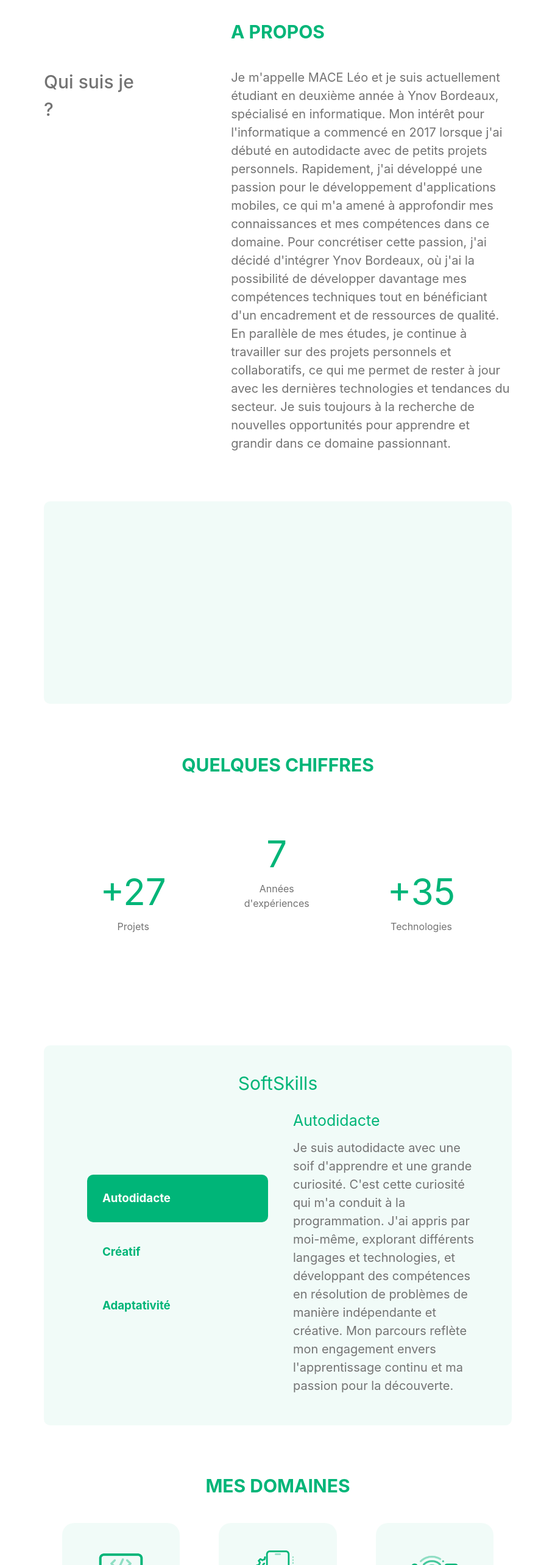
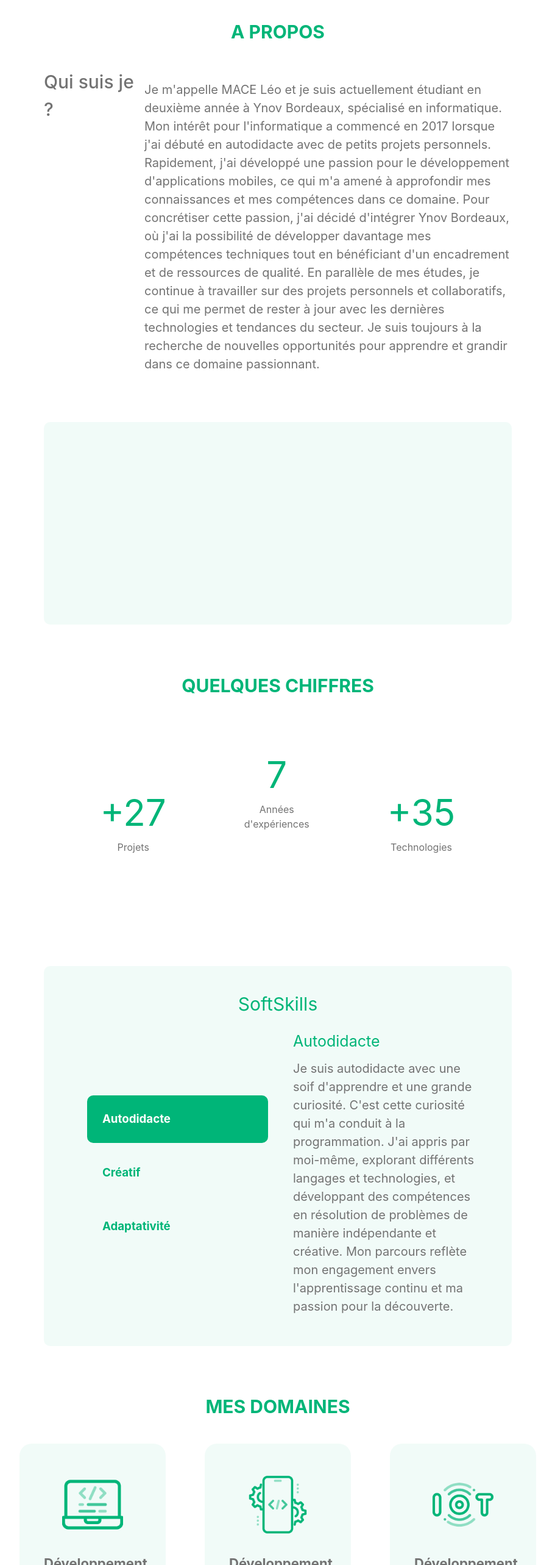
Before and after one commit to LeoMa33/Portfolio, a Vue app: page / in a window 1280 px wide. Shown: the part 1100-3666 px from the top of the page at 61% size, without its empty margins (184-1095 px from the left). Built offline with nearby package versions, Linux system fonts and the light colour scheme.

Commit message:
Start responsive

```diff
--- a/src/components/Footer.vue
+++ b/src/components/Footer.vue
@@ -40,11 +40,6 @@ import IconTexteHover from './IconTexteHover.vue'
     flex-grow: 1;
 }
 
-li img {
-    aspect-ratio: 1/1;
-    width: 2dvw;
-}
-
 .footer p {
     color: var(--light);
 }
--- a/src/components/IconTexteHover.vue
+++ b/src/components/IconTexteHover.vue
@@ -14,6 +14,7 @@ const props = defineProps(['link', 'icon', 'text']);
 img {
     aspect-ratio: 1/1;
     width: 2dvw;
+    min-width: 30px;
 }
 
 a {
--- a/src/components/sections/SectionChiffre.vue
+++ b/src/components/sections/SectionChiffre.vue
@@ -35,15 +35,22 @@ section {
     display: flex;
     flex-direction: row;
     align-items: center;
+    flex-wrap: wrap;
     justify-content: center;
     width: 60dvw;
     height: 40dvh;
     gap: 10dvw;
 }
 
-.container .chiffre:nth-child(2){
-    margin-bottom: 100px;
+
+@media (min-width: 750px){
+
+    .container .chiffre:nth-child(2){
+        margin-bottom: 100px;
+    }
+
 }
+
 
 .chiffre {
     display: flex;
--- a/src/components/sections/SectionDomaines.vue
+++ b/src/components/sections/SectionDomaines.vue
@@ -40,16 +40,17 @@ const title = "MES DOMAINES"
 .list {
     display: flex;
     flex-direction: row;
+    flex-wrap: wrap;
     justify-content: center;
     gap: 5dvw;
 }
 .domaine {
     display: flex;
     flex-direction: column;
-    /*background-color: #c9c9c91e;*/
     background-color: #00b5790e;
     aspect-ratio: 3/4;
     width: 12dvw;
+    min-width: 200px;
     align-items: center;
     padding: 20px;
     border-radius: 20px;
--- a/src/components/sections/SectionParcourt.vue
+++ b/src/components/sections/SectionParcourt.vue
@@ -31,6 +31,7 @@ section {
     display: flex;
     flex-direction: row;
     width: 60dvw;
+    flex-wrap: wrap;
 }
 
 .content {
@@ -39,18 +40,34 @@ section {
 
 .right {
     flex: 4;
+    min-width: 500px;
 }
 
 h2 {
     font-weight: 500;
     color: var(--medium);
     font-size: 30px;
+    min-width: 165px;
 }
 
 p {
-    margin-left: 12dvw;
-    max-width: 50dvw;
+    max-width: 70dvw;
+    margin-top: 20px;
     color: var(--medium);
     font-size: 20px;
 }
+
+@media (min-width: 1350px){
+
+    p {
+        margin-left: 12dvw;
+        margin-top: 0px;
+        max-width: 50dvw;
+        color: var(--medium);
+        font-size: 20px;
+    }
+
+}
+
+
 </style>
```
